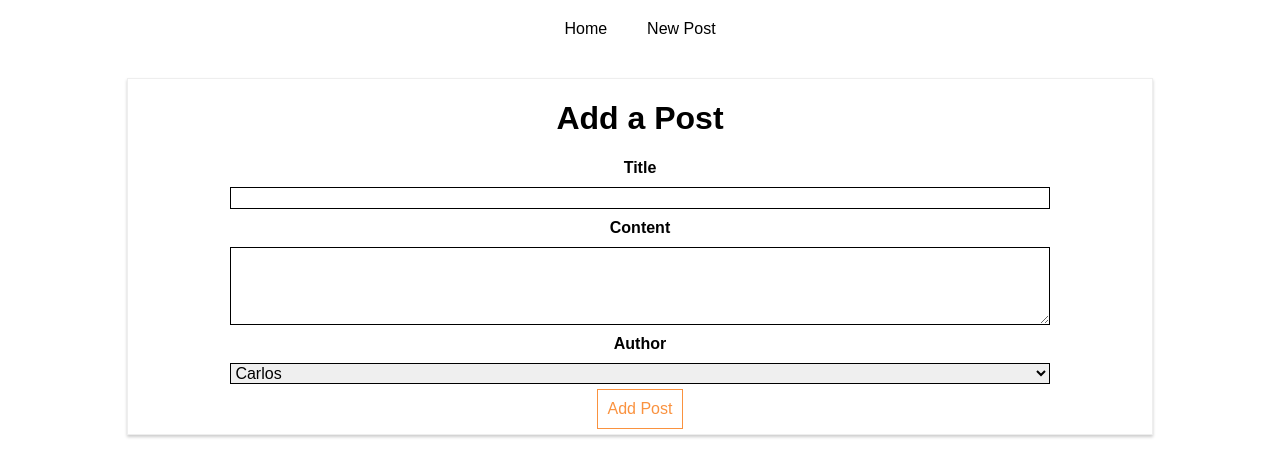
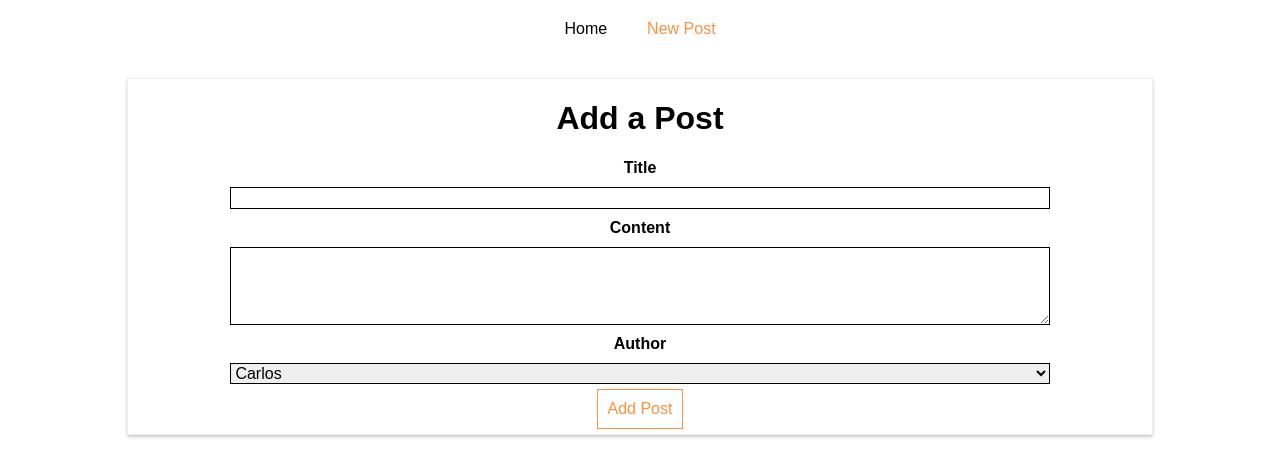
Before and after one commit to cfaguilera20/reactjs-http, a React (Create React App) app: page /new-post in a window 1280 px wide. Shown: the top 476 px of the page. Built offline with nearby package versions, Linux system fonts and the light colour scheme.

Commit message:
Styling the active route.

```diff
--- a/src/containers/Blog/Blog.css
+++ b/src/containers/Blog/Blog.css
@@ -17,6 +17,7 @@
 }
 
 .Blog a:hover,
-.Blog a:active {
+.Blog a:active,
+.Blog a.active {
     color: #fa923f;
 }
--- a/src/containers/Blog/Blog.js
+++ b/src/containers/Blog/Blog.js
@@ -1,5 +1,5 @@
 import React, { Component } from "react";
-import { Route, Link } from "react-router-dom";
+import { Route, NavLink } from "react-router-dom";
 
 import "./Blog.css";
 import Posts from "./Posts/Posts";
@@ -13,10 +13,19 @@ class Blog extends Component {
                     <nav>
                         <ul>
                             <li>
-                                <Link to="/">Home</Link>
+                                <NavLink
+                                    to="/"
+                                    exact
+                                    activeClassName="active"
+                                    activeStyle={{
+                                        textDecoration: "underline"
+                                    }}
+                                >
+                                    Home
+                                </NavLink>
                             </li>
                             <li>
-                                <Link
+                                <NavLink
                                     to={{
                                         pathname: "/new-post",
                                         hash: "#submit",
@@ -24,7 +33,7 @@ class Blog extends Component {
                                     }}
                                 >
                                     New Post
-                                </Link>
+                                </NavLink>
                             </li>
                         </ul>
                     </nav>
--- a/src/containers/Blog/NewPost/NewPost.js
+++ b/src/containers/Blog/NewPost/NewPost.js
@@ -10,17 +10,19 @@ class NewPost extends Component {
         author: "Carlos"
     };
 
+    componentDidMount() {
+        console.log(this.props);
+    }
+
     postDataHandler = () => {
         const post = {
             title: this.state.title,
             body: this.state.content,
             author: this.state.author
         };
-        axios
-            .post("/posts", post)
-            .then(response => {
-                console.log(response);
-            });
+        axios.post("/posts", post).then(response => {
+            console.log(response);
+        });
     };
 
     render() {
--- a/src/containers/Blog/Posts/Posts.js
+++ b/src/containers/Blog/Posts/Posts.js
@@ -9,6 +9,8 @@ class Posts extends Component {
     };
 
     componentDidMount() {
+        console.log(this.props);
+
         axios
             .get("/posts")
             .then(response => {
```
